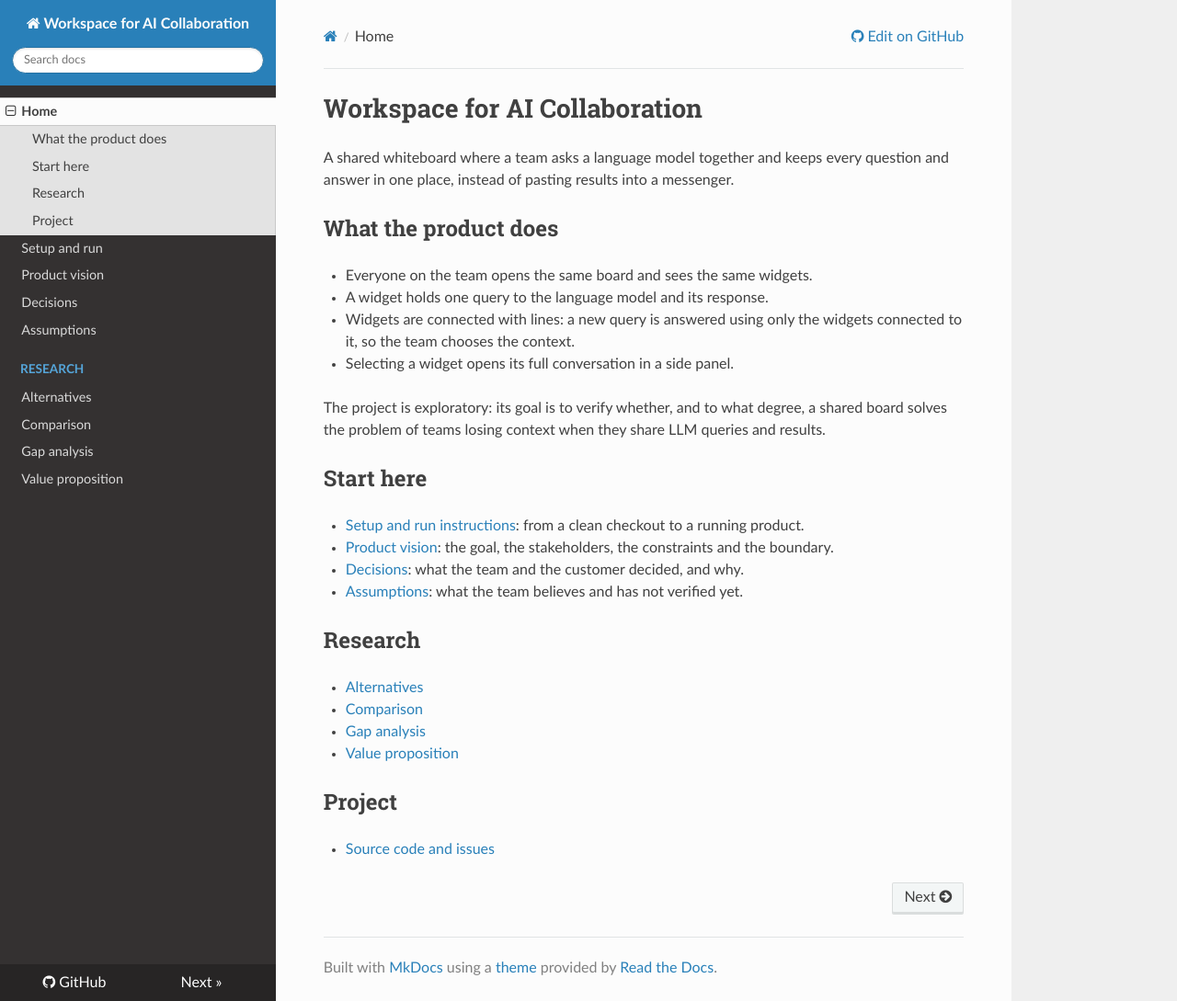
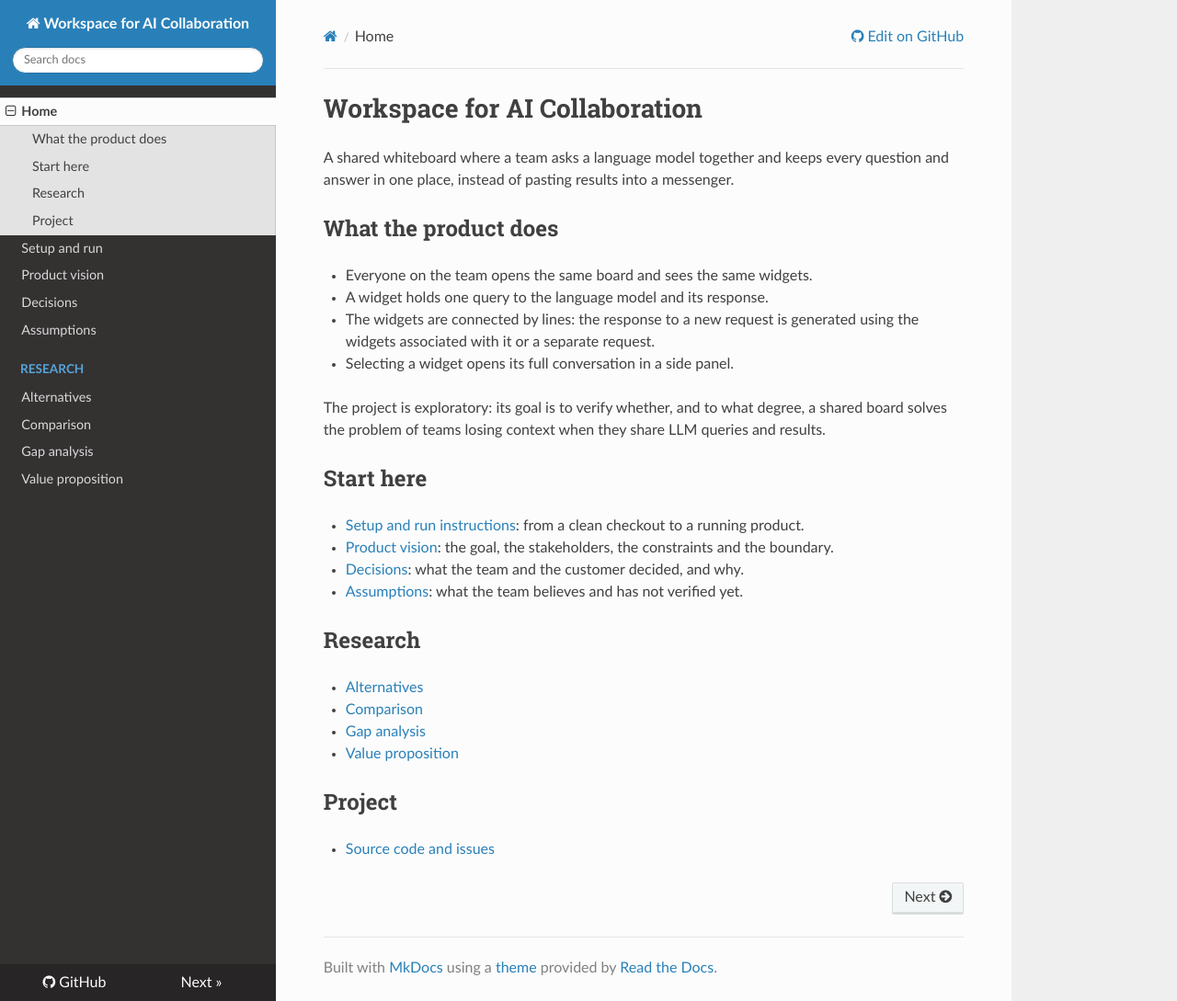
Before and after one commit to WellMadeTeam/workspace-ai-03, an MkDocs documentation site: the page built from docs/index.md, in a window 1280 px wide and 1089 px high. Shown: the whole window at 92% size. Built offline with MkDocs 1.6.1, drawn with Linux system fonts in a browser that asks for light colours; nearby versions of some CDN libraries.

Commit message:
Update index.md

```diff
--- a/docs/index.md
+++ b/docs/index.md
@@ -6,7 +6,7 @@ A shared whiteboard where a team asks a language model together and keeps every
 
 - Everyone on the team opens the same board and sees the same widgets.
 - A widget holds one query to the language model and its response.
-- Widgets are connected with lines: a new query is answered using only the widgets connected to it, so the team chooses the context.
+- The widgets are connected by lines: the response to a new request is generated using the widgets associated with it or a separate request.
 - Selecting a widget opens its full conversation in a side panel.
 
 The project is exploratory: its goal is to verify whether, and to what degree, a shared board solves the problem of teams losing context when they share LLM queries and results.
```
